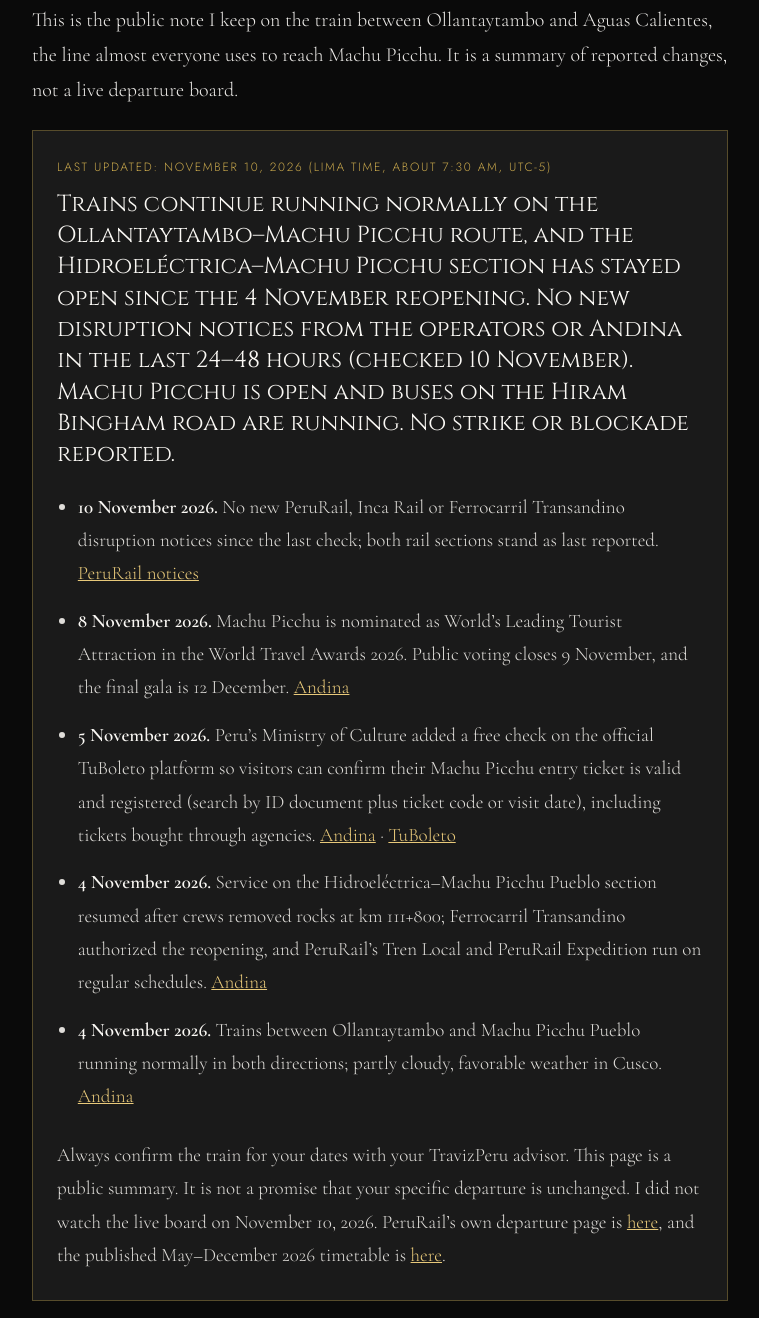
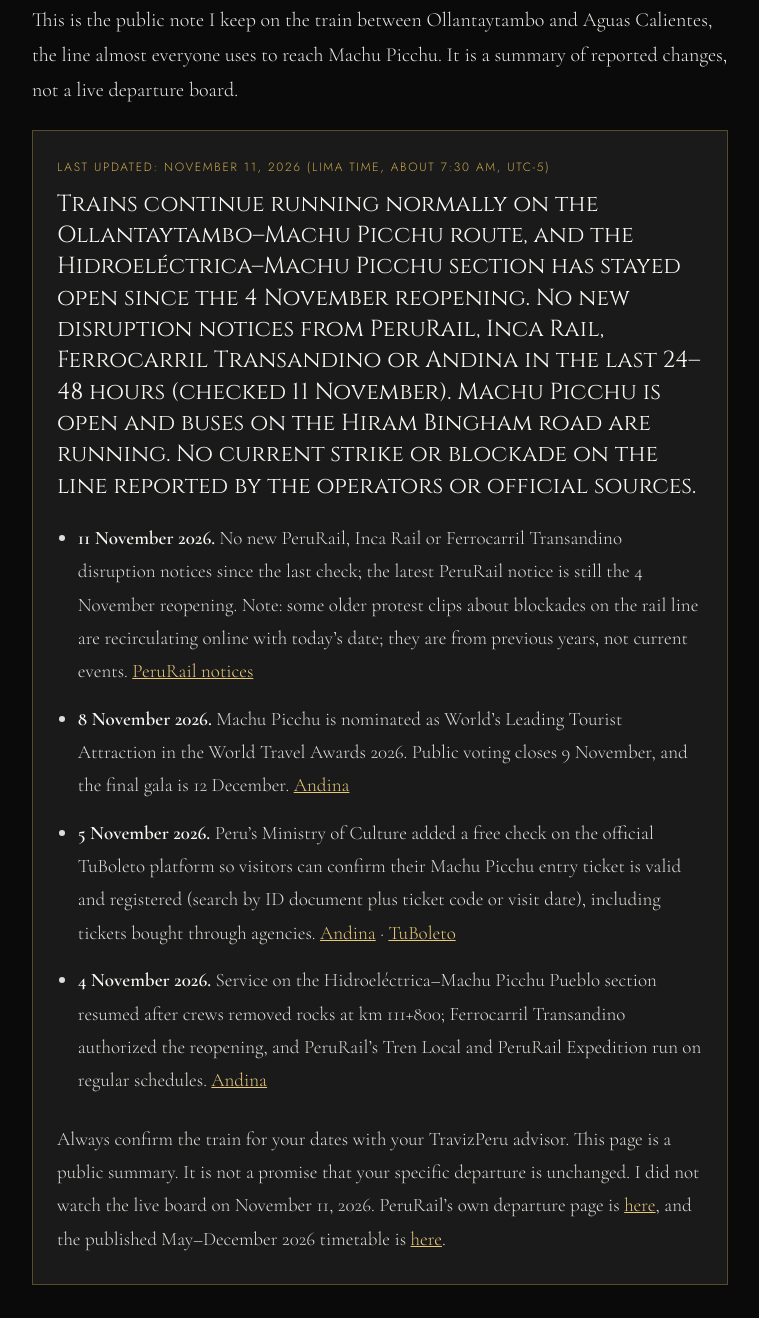
Before and after one commit to fab0108-create/travizperu, a plain HTML site: page machu-picchu-train-status/index.html in a window 1280 px wide. Shown: the part 742-2060 px from the top of the page, without its empty margins (260-1019 px from the left). Drawn offline with nearby package versions, Linux system fonts and the light colour scheme.

Commit message:
chore: Machu Picchu train status 11 Nov 2026
Update the daily status block, dateModified, and sitemap lastmod.

```diff
--- a/machu-picchu-train-status/index.html
+++ b/machu-picchu-train-status/index.html
@@ -27,7 +27,7 @@
   "mainEntityOfPage": "https://travizperu.com/machu-picchu-train-status/",
   "image": "https://travizperu.com/images/train.webp?v=20261012",
   "datePublished": "2026-10-08",
-  "dateModified": "2026-11-10",
+  "dateModified": "2026-11-11",
   "inLanguage": "en"
 }
 </script>
@@ -123,16 +123,15 @@
 
 <!-- STATUS:START -->
 <div class="status-box">
-<p class="status-updated">Last updated: November 10, 2026 (Lima time, about 7:30 AM, UTC-5)</p>
-<p class="status-line">Trains continue running normally on the Ollantaytambo–Machu Picchu route, and the Hidroeléctrica–Machu Picchu section has stayed open since the 4 November reopening. No new disruption notices from the operators or Andina in the last 24–48 hours (checked 10 November). Machu Picchu is open and buses on the Hiram Bingham road are running. No strike or blockade reported.</p>
+<p class="status-updated">Last updated: November 11, 2026 (Lima time, about 7:30 AM, UTC-5)</p>
+<p class="status-line">Trains continue running normally on the Ollantaytambo–Machu Picchu route, and the Hidroeléctrica–Machu Picchu section has stayed open since the 4 November reopening. No new disruption notices from PeruRail, Inca Rail, Ferrocarril Transandino or Andina in the last 24–48 hours (checked 11 November). Machu Picchu is open and buses on the Hiram Bingham road are running. No current strike or blockade on the line reported by the operators or official sources.</p>
 <ul>
-<li><strong>10 November 2026.</strong> No new PeruRail, Inca Rail or Ferrocarril Transandino disruption notices since the last check; both rail sections stand as last reported. <a href="https://www.perurail.com/news-releases/" target="_blank" rel="noopener">PeruRail notices</a></li>
+<li><strong>11 November 2026.</strong> No new PeruRail, Inca Rail or Ferrocarril Transandino disruption notices since the last check; the latest PeruRail notice is still the 4 November reopening. Note: some older protest clips about blockades on the rail line are recirculating online with today’s date; they are from previous years, not current events. <a href="https://www.perurail.com/es/comunicados/" target="_blank" rel="noopener">PeruRail notices</a></li>
 <li><strong>8 November 2026.</strong> Machu Picchu is nominated as World’s Leading Tourist Attraction in the World Travel Awards 2026. Public voting closes 9 November, and the final gala is 12 December. <a href="https://andina.pe/agencia/noticia-vota-hasta-este-9-noviembre-nominaciones-del-peru-los-world-travel-awards-2026-1099112.aspx" target="_blank" rel="noopener">Andina</a></li>
 <li><strong>5 November 2026.</strong> Peru’s Ministry of Culture added a free check on the official TuBoleto platform so visitors can confirm their Machu Picchu entry ticket is valid and registered (search by ID document plus ticket code or visit date), including tickets bought through agencies. <a href="https://andina.pe/agencia/noticia-machu-picchu-turistas-podran-verificar-validez-sus-boletos-plataforma-digital-1098600.aspx" target="_blank" rel="noopener">Andina</a> · <a href="https://tuboleto.cultura.pe/consulta-tuboleto" target="_blank" rel="noopener">TuBoleto</a></li>
 <li><strong>4 November 2026.</strong> Service on the Hidroeléctrica–Machu Picchu Pueblo section resumed after crews removed rocks at km 111+800; Ferrocarril Transandino authorized the reopening, and PeruRail’s Tren Local and PeruRail Expedition run on regular schedules. <a href="https://andina.pe/agencia/noticia-tren-a-machu-picchu-reanuda-sus-operaciones-la-ruta-hidroelectricamachu-picchu-pueblo-1098567.aspx" target="_blank" rel="noopener">Andina</a></li>
-<li><strong>4 November 2026.</strong> Trains between Ollantaytambo and Machu Picchu Pueblo running normally in both directions; partly cloudy, favorable weather in Cusco. <a href="https://andina.pe/agencia/noticia-tren-a-machu-picchu-reanuda-sus-operaciones-la-ruta-hidroelectricamachu-picchu-pueblo-1098567.aspx" target="_blank" rel="noopener">Andina</a></li>
 </ul>
-<p>Always confirm the train for your dates with your TravizPeru advisor. This page is a public summary. It is not a promise that your specific departure is unchanged. I did not watch the live board on November 10, 2026. PeruRail’s own departure page is <a href="https://www.perurail.com/es/informacion-de-salida-y-llegada-de-trenes/" target="_blank" rel="noopener">here</a>, and the published May–December 2026 timetable is <a href="https://www.perurail.com/es/horarios-y-frecuencias/" target="_blank" rel="noopener">here</a>.</p>
+<p>Always confirm the train for your dates with your TravizPeru advisor. This page is a public summary. It is not a promise that your specific departure is unchanged. I did not watch the live board on November 11, 2026. PeruRail’s own departure page is <a href="https://www.perurail.com/es/informacion-de-salida-y-llegada-de-trenes/" target="_blank" rel="noopener">here</a>, and the published May–December 2026 timetable is <a href="https://www.perurail.com/es/horarios-y-frecuencias/" target="_blank" rel="noopener">here</a>.</p>
 </div>
 <!-- STATUS:END -->
 
--- a/sitemap.xml
+++ b/sitemap.xml
@@ -61,7 +61,7 @@
   <!-- DAILY: lastmod for /machu-picchu-train-status/ — same Lima date as dateModified and the STATUS block in machu-picchu-train-status/index.html -->
   <url>
     <loc>https://travizperu.com/machu-picchu-train-status/</loc>
-    <lastmod>2026-11-10</lastmod>
+    <lastmod>2026-11-11</lastmod>
     <changefreq>daily</changefreq>
     <priority>0.8</priority>
   </url>
```
